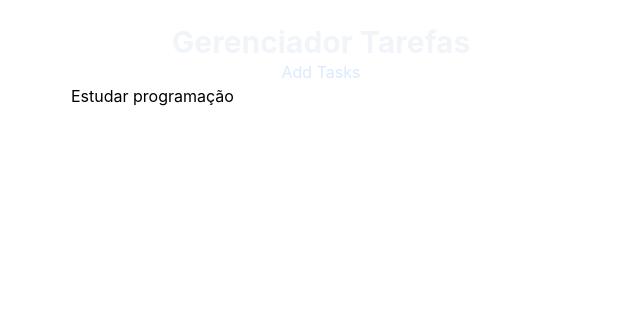
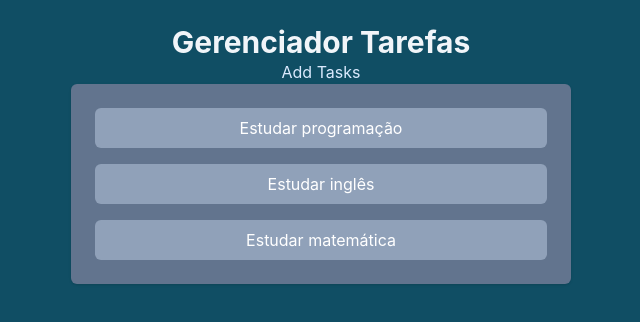
Before and after one commit to rodrigo-gr-pereira/gerenciador-tarefas, a React (Vite) app: page / in a window 1280 px wide. Shown: the top 322 px of the page, without its empty margins (319-959 px from the left). Built offline with nearby package versions, Linux system fonts and the light colour scheme.

Commit message:
commit tasks + lucide icon

```diff
--- a/package.json
+++ b/package.json
@@ -11,6 +11,7 @@
   },
   "dependencies": {
     "@tailwindcss/vite": "^4.3.1",
+    "lucide-react": "^1.21.0",
     "react": "^19.2.6",
     "react-dom": "^19.2.6",
     "tailwindcss": "^4.3.1"
--- a/src/App.jsx
+++ b/src/App.jsx
@@ -28,7 +28,7 @@
   ]);
 
   return (
-    <div className="w-screen h-screen bs-slate-500 flex justify-center p-6">
+    <div className="w-screen h-screen bg-cyan-900 bs-slate-500 flex justify-center p-6">
       <div className="w-[500px]">
         <h1 className="text-3xl text-slate-100 font-bold text-center">
           Gerenciador Tarefas
--- a/src/components/Tasks.jsx
+++ b/src/components/Tasks.jsx
@@ -1,6 +1,16 @@
 const Tasks = (props) => {
-  console.log(props);
-  return <h1>{props.tasks[0].title}</h1>;
+  return (
+    <ul className="space-y-4 p-6 bg-slate-500 rounded-md shadow">
+      {props.tasks.map((task) => (
+        <li key={task.id} className="flex">
+          <button className="bg-slate-400 w-full text-white p-2 rounded-md ">
+            {task.title}
+          </button>
+          <button></button>
+        </li>
+      ))}
+    </ul>
+  );
 };
 
 export default Tasks;
```
Also changed, not shown: 1 other file (tests, documents, lock files or other folders).
